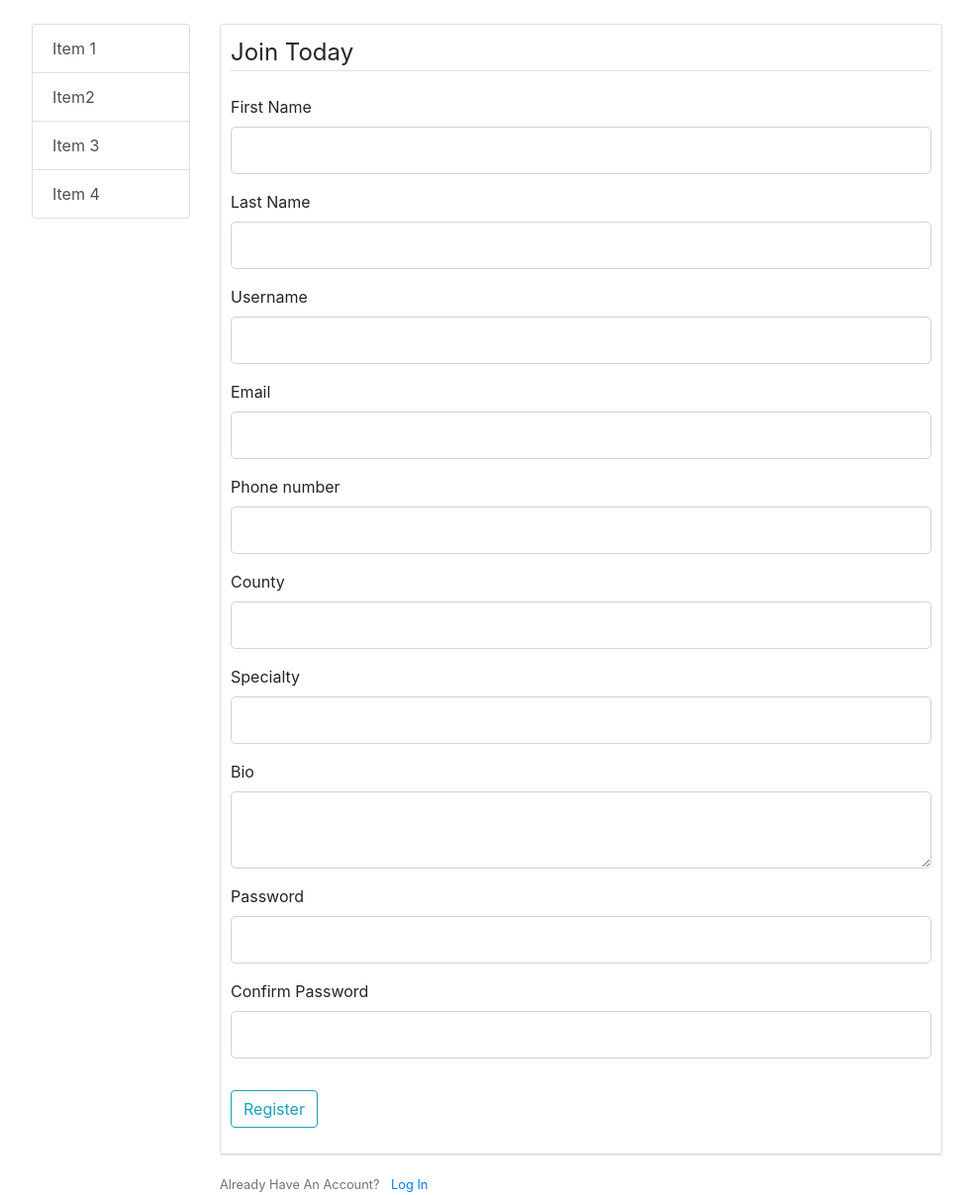
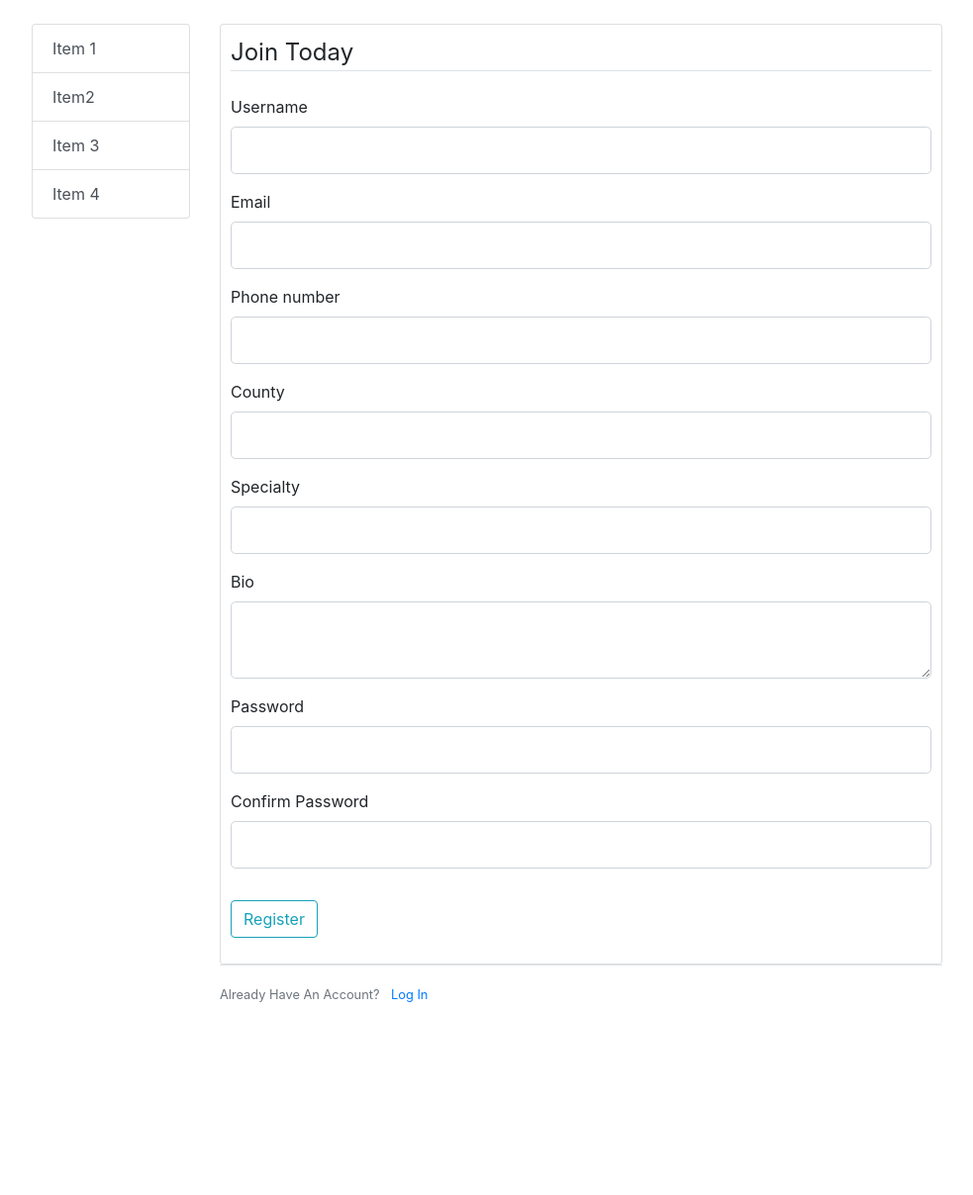
Before and after one commit to Joan-w/Seek-Service, a Flask app: page /register in a window 1280 px wide. Shown: the part 56-1264 px from the top of the page at 99% size, without its empty margins (53-1036 px from the left). After the commit the page ends 1069 px from the top, so only its background shows below. Run offline with Flask 2, Linux system fonts and the light colour scheme; some libraries are stand-ins or nearby versions.

Commit message:
Structuring the app

```diff
--- a/app/Providers/app.py
+++ /dev/null
@@ -1,52 +0,0 @@
-from flask import Flask, url_for, render_template, redirect
-from forms import RegistrationForm
-
-app = Flask(__name__)
-app.config['SECRET_KEY'] = '6d6f17faad7ed099602b06c4aa7837dc'
-
-
-providers = [
-    {
-        'first_name' : 'Joan',
-        'last_name' : 'Kinyua',
-        'username' : 'Joan',
-        'email' : 'muyu@gmail.com',
-        'phone_number' : '123 456 789',
-        'county' : 'Nairobi',
-        'specialty' : 'Interior designer',
-        'bio' : 'I was born to be a designer. My designing techniques are all you need'
-    },
-    {
-        'first_name' : 'Simon',
-        'last_name' : 'Mathu',
-        'username' : 'Simon',
-        'email' : 'mathu@gmail.com',
-        'phone_number' : '023 456 789',
-        'county' : 'Kitui',
-        'specialty' : 'Plumber',
-        'bio' : 'Fixing people\'s taps and make the happy makes me more happier.'
-    }
-]
-
-
-@app.route('/providers')
-def service_providers():
-    return render_template('providers.html', title = "Service Providers", providers=providers)
-
-@app.route('/register', methods=['GET', 'POST'])
-def register():
-    form = RegistrationForm()
-    if form.validate_on_submit():
-        # hashed_password = bcrypt.generate_password_hash(form.password.data).decode('utf-8')
-        # provider = Provider(first_name=form.first_name.data, last_name=form.last_name.data,
-        #                     username=form.username.data, email=form.email.data,
-        #                     phone_number=form.phone_number.data, county=form.county.data,
-        #                     specialty=form.specialty.data, bio=form.bio.data, password=hashed_password)
-        # db.session.add(provider)
-        # db.session.commit()
-        flash('Your account has been successfully created! You are now available for booking services.', 'success')
-        return redirect(url_for('service_providers'))
-    return render_template('register.html', title = "Register", form=form)
-
-if __name__ == '__main__':
-    app.run(debug=True)
--- a/app/Providers/forms.py
+++ /dev/null
@@ -1,20 +0,0 @@
-from flask_wtf import FlaskForm
-from wtforms import StringField, TextAreaField, PasswordField, SubmitField
-from wtforms.validators import DataRequired, Length, EqualTo, Email
-
-class RegistrationForm(FlaskForm):
-    first_name = StringField('First Name', validators=[DataRequired()])
-    last_name = StringField('Last Name', validators=[DataRequired()])
-    username = StringField('Username', validators=[DataRequired(),
-                            Length(min=4, max=6)])
-    email = StringField('Email', validators=[DataRequired(),
-                            Email()])
-    phone_number = StringField('Phone number', validators=[DataRequired()])
-    county = StringField('County', validators=[DataRequired()])
-    specialty = StringField('Specialty', validators=[DataRequired()])
-    bio = TextAreaField('Bio', validators=[DataRequired()])
-    password = PasswordField('Password', validators=[DataRequired(),
-                                Length(min=6, max=8)])
-    confirm_password = PasswordField('Confirm Password', validators=[DataRequired(),
-                                        EqualTo('password')])
-    submit = SubmitField('Register')
--- a/app/Providers/providers/models.py
+++ b/app/Providers/providers/models.py
@@ -1,7 +1,7 @@
 from providers import db, login_manager
 from flask_login import UserMixin
 
-@login_manager.provider_loader
+@login_manager.user_loader
 def load_provider(provider_id):
     return Provider.query.get(int(provider_id))
 
--- a/app/Providers/providers/routes.py
+++ b/app/Providers/providers/routes.py
@@ -28,12 +28,13 @@ providers = [
 
 @app.route('/providers')
 def service_providers():
+    # image_file = url_for('static', filename='profile_pics/' + current_user.image_file), image_file=image_file
     return render_template('providers.html', title = "Service Providers", providers=providers)
 
 @app.route('/register', methods=['GET', 'POST'])
 def register():
     # if current_user.is_authenticated:
-    #     return redirect(url_for('home'))
+    #     return redirect(url_for('service_providers'))
     form = RegistrationForm()
     if form.validate_on_submit():
         hashed_password = bcrypt.generate_password_hash(form.password.data).decode('utf-8')
--- a/app/Providers/templates/layout.html
+++ b/app/Providers/providers/templates/layout.html
@@ -20,7 +20,7 @@
                 <a class="nav-link" href="{{ url_for('register') }}">Register</a>
               </li>
               <li class="nav-item">
-                <a class="nav-link" href="{{ url_for('providers') }}">Book</a>
+                <a class="nav-link" href="{{ url_for('service_providers') }}">Book</a>
               </li>
             </ul>
         </nav>
--- a/app/Providers/templates/providers.html
+++ b/app/Providers/providers/templates/providers.html
@@ -7,11 +7,11 @@
                 margin: auto;
                 text-align: center;
                 font-family: arial;">
-                <img src="/w3images/team2.jpg" alt="Profile picture of {{ provider.username }}" style="width:100%">
+                <img src="{{ provider.image_file }}" alt="Profile picture of {{ provider.username }}" style="width:100%">
                 <h1
                 style="color: grey;
                 font-size: 18px;">
-                {{ provider.first_name }} {{ provider.last_name }} ({{ provider.username }})
+                {{ provider.full_name }} ({{ provider.username }})
                 </h1>
 
                 <p class="title">{{ provider.specialty }}</p>
--- a/app/Providers/templates/register.html
+++ b/app/Providers/providers/templates/register.html
@@ -5,32 +5,6 @@
                 {{ form.hidden_tag() }}
                 <fieldset class="form-group">
                     <legend class="border-bottom mb-4">Join Today</legend>
-                    <div class="form-group">
-                        {{ form.first_name.label(class="form-control-label") }}
-                        {% if form.first_name.errors %}
-                            {{ form.first_name(class="form-control form-control-lg is-invalid")}}
-                                <div class="invalid-feedback">
-                                    {% for error in form.first_name.errors %}
-                                        <span>{{ error }}</span>
-                                    {% endfor %}
-                                </div>
-                        {% else %}
-                            {{ form.first_name(class="form-control form-control-lg") }}
-                        {% endif %}
-                    </div>
-                    <div class="form-group">
-                        {{ form.last_name.label(class="form-control-label") }}
-                        {% if form.last_name.errors %}
-                            {{ form.last_name(class="form-control form-control-lg is-invalid")}}
-                                <div class="invalid-feedback">
-                                    {% for error in form.last_name.errors %}
-                                        <span>{{ error }}</span>
-                                    {% endfor %}
-                                </div>
-                        {% else %}
-                            {{ form.last_name(class="form-control form-control-lg") }}
-                        {% endif %}
-                    </div>
                     <div class="form-group">
                         {{ form.username.label(class="form-control-label") }}
                         {% if form.username.errors %}
```
Also changed, not shown: app/Providers/providers/site.db (added), app/Providers/providers/static/main.css (added), app/Providers/providers/static/profile_pics/default.png (added), 2 other files.
